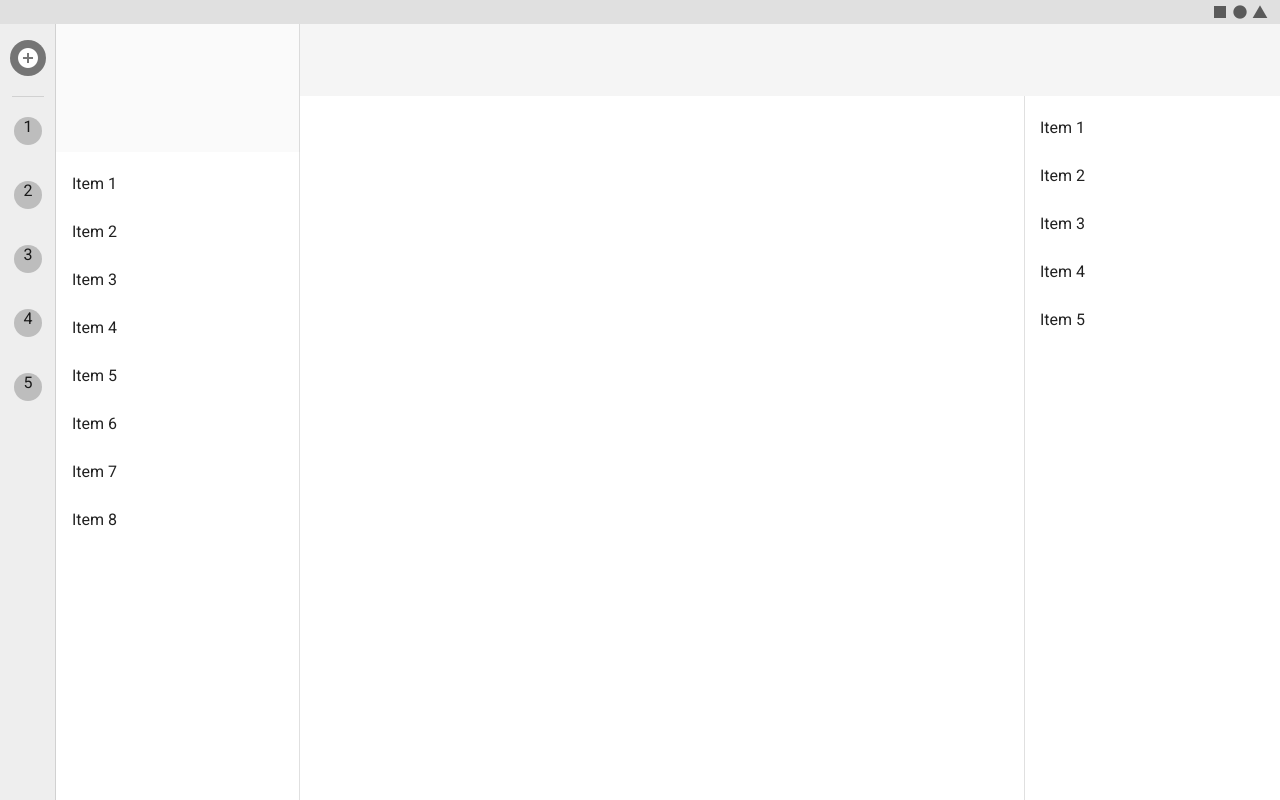
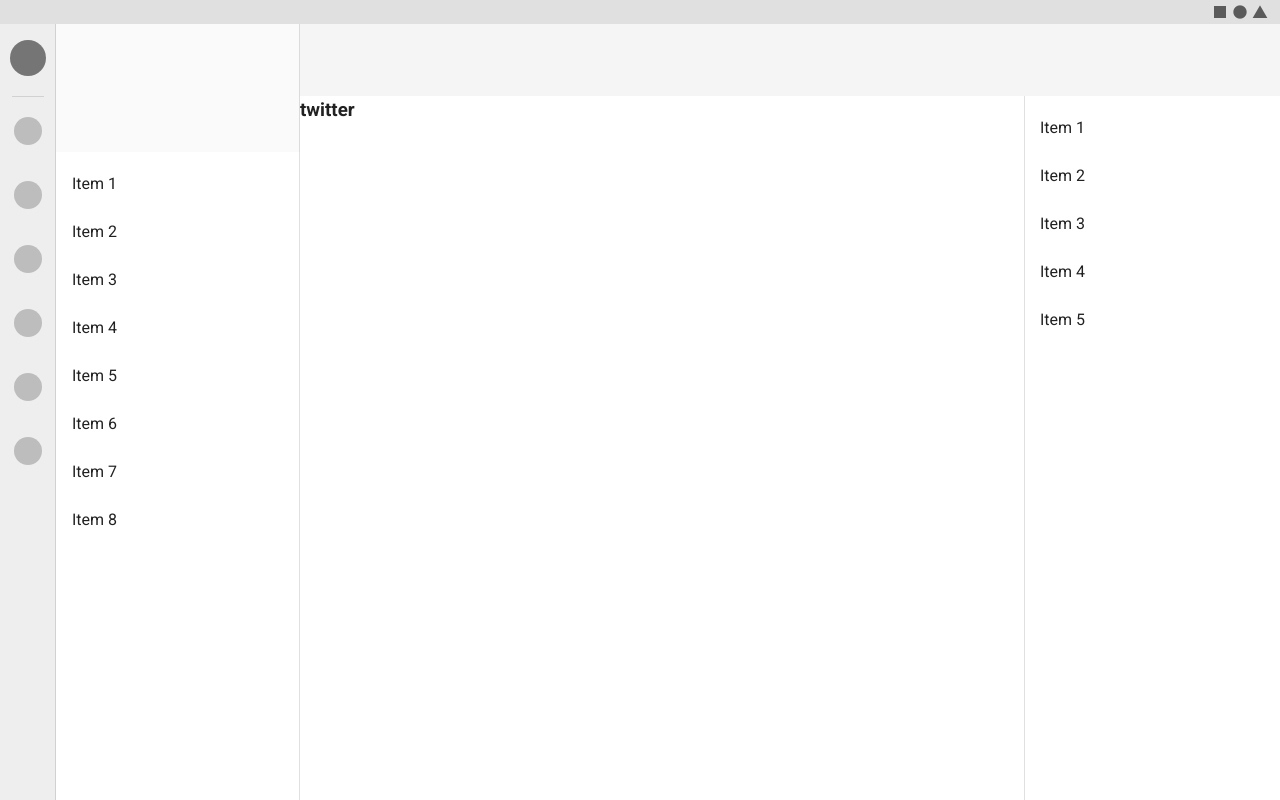
Before and after one commit to watagori/watagori, a Nuxt app: page /twitter in a window 1280 px wide. Built offline with nearby package versions, Linux system fonts and the light colour scheme.

Commit message:
wireframe like discord

```diff
--- a/components/TheNavigationBar.vue
+++ b/components/TheNavigationBar.vue
@@ -7,28 +7,23 @@
         color="grey lighten-3"
         mini-variant
       >
-        <nuxt-link to="/makeroom">
         <v-avatar
           class="d-block text-center mx-auto mt-4"
           color="grey darken-1"
           size="36"
-          >
-            <v-icon dark to> mdi-plus-circle </v-icon>
-          </v-avatar>
-        </nuxt-link>
+        ></v-avatar>
 
         <v-divider class="mx-3 my-5"></v-divider>
-        <template v-for="num in 5">
+
         <v-avatar
+          v-for="n in 6"
+          :key="n"
           class="d-block text-center mx-auto mb-9"
           color="grey lighten-1"
           size="28"
-            :key="num"
-          >
-            <span>{{ num }}</span></v-avatar
-          >
-        </template>
+        ></v-avatar>
       </v-navigation-drawer>
+
       <v-sheet color="grey lighten-5" height="128" width="100%"></v-sheet>
 
       <v-list class="pl-14" shaped>
--- /dev/null
+++ b/pages/twitter.vue
@@ -0,0 +1,11 @@
+<template>
+  <div>
+    <h3>twitter</h3>
+  </div>
+</template>
+
+<script>
+export default {}
+</script>
+
+<style lang="scss" scoped></style>
```
Also changed, not shown: static/logo/twitter.png (added), static/logo/youtube.png (added). Lines whose indentation alone changed are shown as unchanged.
